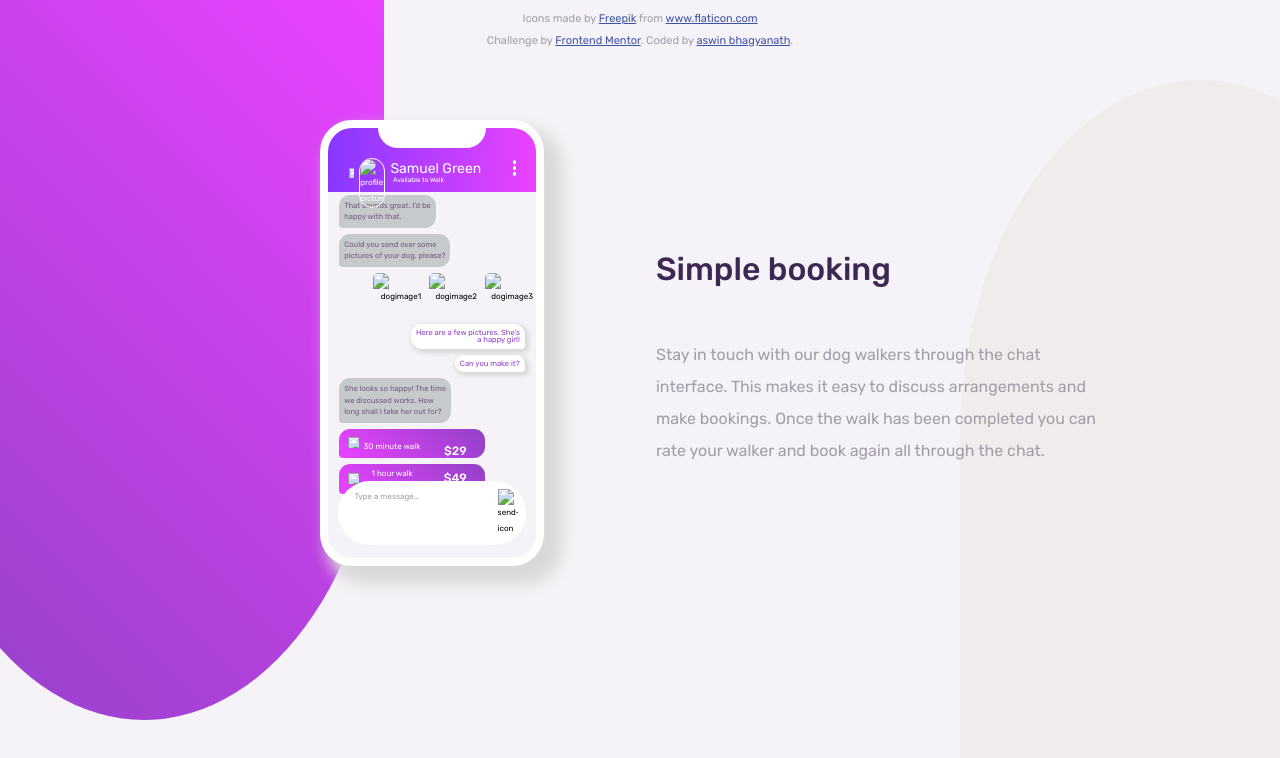
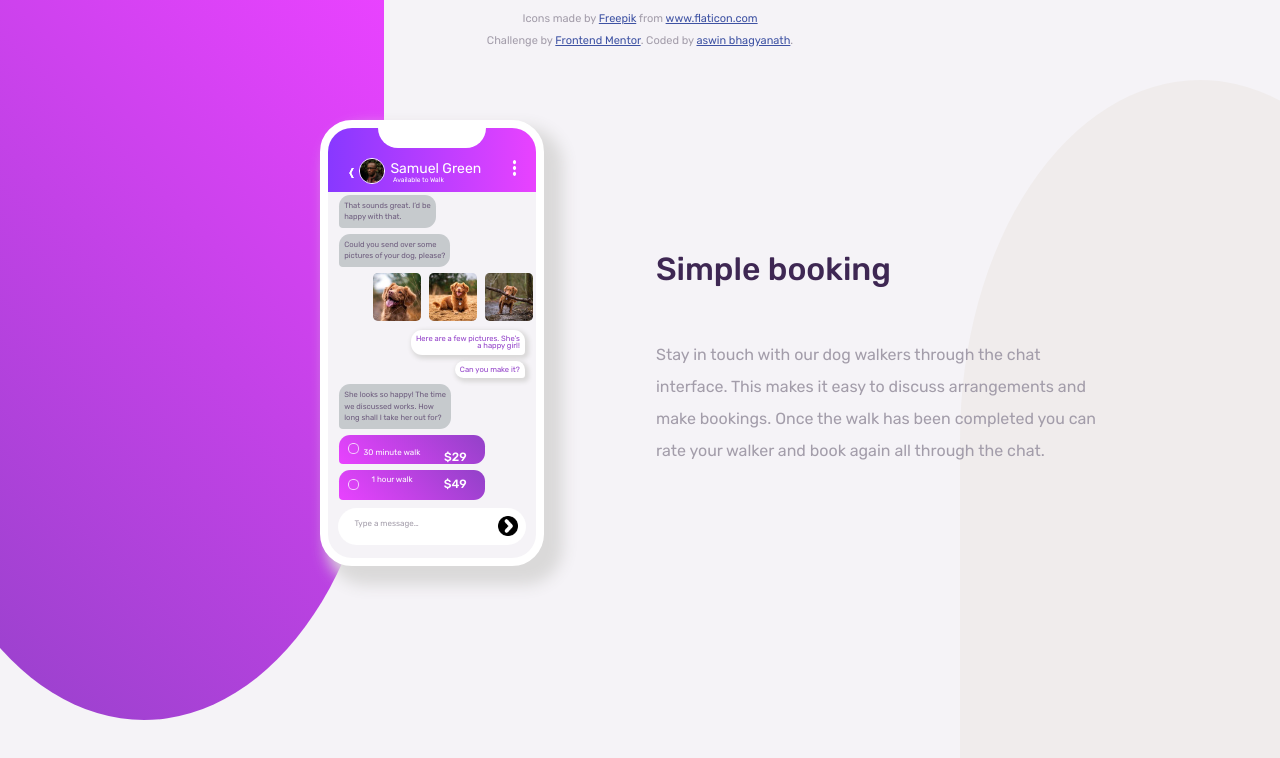
Before and after one commit to Aswinbhagyanath/frotendmentor1, a plain HTML site: page index.html in a window 1280 px wide. Drawn offline with Linux system fonts and the light colour scheme; files that its build step writes are made by us from their sources; files whose address does not match are found by name.

Commit message:
update image locations

```diff
--- a/index.html
+++ b/index.html
@@ -5,7 +5,7 @@
   <meta charset="UTF-8">
   <meta name="viewport" content="width=device-width, initial-scale=1.0"> <!-- displays site properly based on user's device -->
 
-  <link rel="icon" type="image/png" sizes="32x32" href="./images/favicon-32x32.png">
+  <link rel="icon" type="image/png" sizes="32x32" href="favicon-32x32.png">
 
   <title>Frontend Mentor | [Challenge Name Here]</title>
 
@@ -34,8 +34,8 @@
         <div class="notch">
 
         </div>
-        <img class="larrow" src="images/left-arrow.png" alt="left arrow">
-        <img class="avatar" src="images/avatar.jpg" alt="profile picture">
+        <img class="larrow" src="left-arrow.png" alt="left arrow">
+        <img class="avatar" src="avatar.jpg" alt="profile picture">
 
         <img class="dots" src="images/dots.png" alt="more">
         <h2 class="avatarname">Samuel Green</h2>
@@ -48,9 +48,9 @@
           <span class="chatleft">Could you send over some <br>pictures of your dog, please?</span>
         </div>
         <div class="chatrightdiv">
-          <img class="dogimage" src="images/dog-image-1.jpg" alt="dogimage1">
-          <img class="dogimage" src="images/dog-image-2.jpg" alt="dogimage2">
-          <img class="dogimage" src="images/dog-image-3.jpg" alt="dogimage3">
+          <img class="dogimage" src="dog-image-1.jpg" alt="dogimage1">
+          <img class="dogimage" src="dog-image-2.jpg" alt="dogimage2">
+          <img class="dogimage" src="dog-image-3.jpg" alt="dogimage3">
         </div>
         <div class="chatrightdiv">
           <span class="chatright">Here are a few pictures. She’s <br> a happy girl!</span>
@@ -62,13 +62,13 @@
             we discussed works. How <br> long shall I take her out for?</span>
           <br>
 
-          <div class="chatpricediv"> <img class="radio" src="images/radiobutton.png" alt="radiobutton">
+          <div class="chatpricediv"> <img class="radio" src="radiobutton.png" alt="radiobutton">
             <p class="chatprice">30 minute walk<span class="price">$29</span></p>
           </div>
 
           <br>
-          <div class="chatpricediv"> <img class="radio" src="images/radiobutton.png" alt="radiobutton">
-          <span class="chatprice">1 hour walk<span class="price">$49</span></span>
+          <div class="chatpricediv"> <img class="radio" src="radiobutton.png" alt="radiobutton">
+            <span class="chatprice">1 hour walk<span class="price">$49</span></span>
           </div>
 
           <!--  <span  class="chatprice">30 minute walk<span class="price">$29</span></span>
@@ -77,7 +77,7 @@
           <br>-->
           <div class="typetext">
             <p class="typemsg">Type a message…</p>
-            <img class="sendicon" src="images/right.png" alt="send-icon">
+            <img class="sendicon" src="right.png" alt="send-icon">
 
           </div>
         </div>
```
